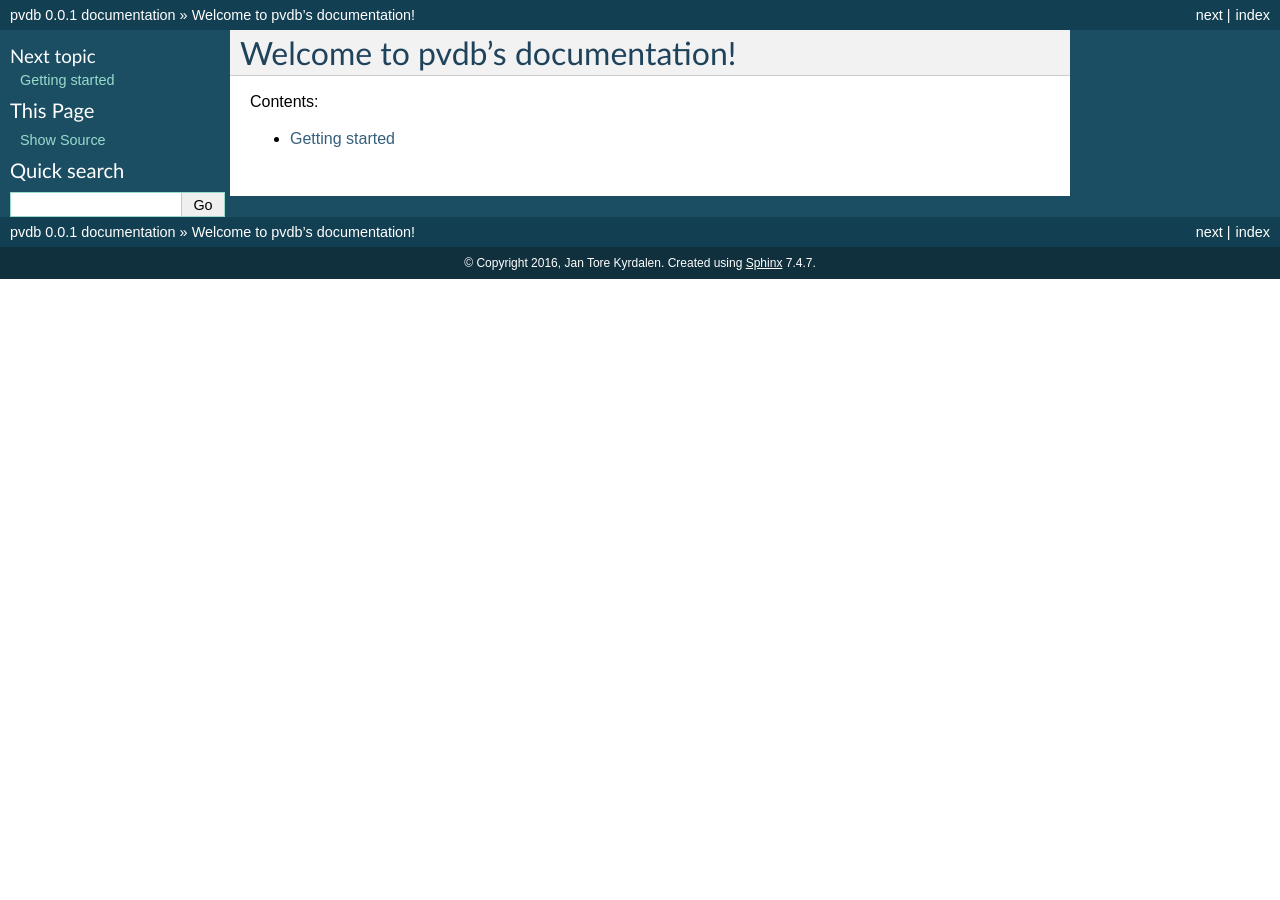
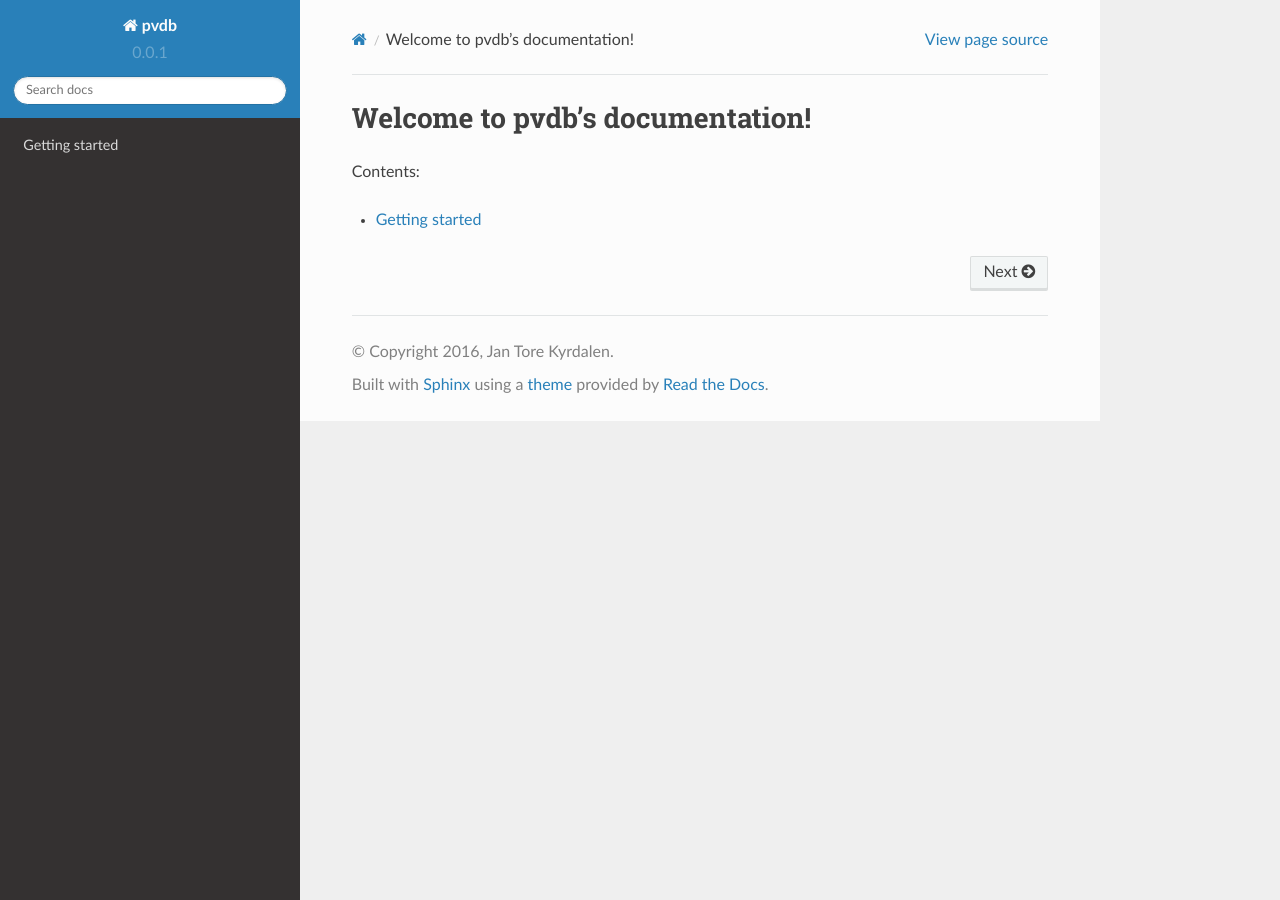
Before and after one commit to Acurus/pnvdb, a Sphinx documentation site: the page built from docs/source/index.rst, in a window 1280 px wide. Built offline with Sphinx 7.4.7 and the Read the Docs theme 2.0.0, drawn with Linux system fonts in a browser that asks for light colours.

Commit message:
theme change

```diff
--- a/docs/source/conf.py
+++ b/docs/source/conf.py
@@ -1,6 +1,7 @@
 #!/usr/bin/env python3
 # -*- coding: utf-8 -*-
-#
+import sphinx_rtd_theme
+
 # pvdb documentation build configuration file, created by
 # sphinx-quickstart on Sun Oct  2 23:14:48 2016.
 #
@@ -122,7 +123,7 @@ todo_include_todos = False
 # The theme to use for HTML and HTML Help pages.  See the documentation for
 # a list of builtin themes.
 #
-html_theme = 'classic'
+html_theme = 'sphinx_rtd_theme'
 
 # Theme options are theme-specific and customize the look and feel of a theme
 # further.  For a list of options available for each theme, see the
@@ -131,7 +132,7 @@ html_theme = 'classic'
 # html_theme_options = {}
 
 # Add any paths that contain custom themes here, relative to this directory.
-# html_theme_path = []
+html_theme_path = [sphinx_rtd_theme.get_html_theme_path()]
 
 # The name for this set of Sphinx documents.
 # "<project> v<release> documentation" by default.
```
